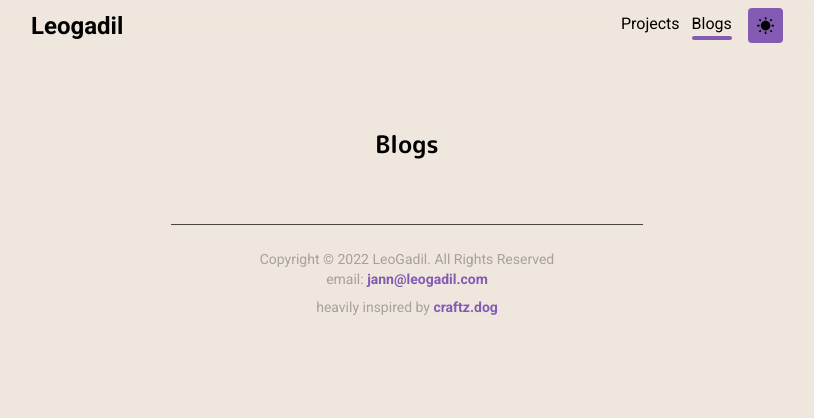
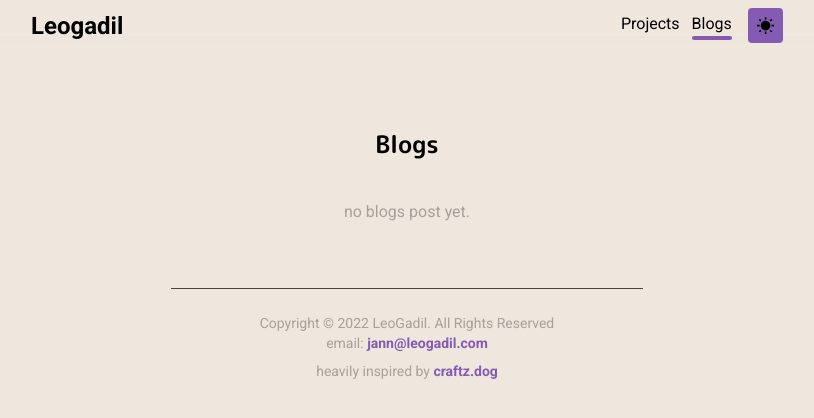
Before and after one commit to leogadil/website, a Next.js app: page /blogs in a window 1280 px wide. Shown: the top 418 px of the page, without its empty margins (233-1047 px from the left). Built offline with nearby package versions, Linux system fonts and the light colour scheme.

Commit message:
added blogs post template

```diff
--- /dev/null
+++ b/components/blogs.tsx
@@ -0,0 +1,61 @@
+import React from 'react'
+
+import Image from './image'
+import AnimateSection from './animatesection'
+
+type IBlogsProps = {
+    delay: number,
+    blogs?: Array<{
+        imglink: string,
+        title: string,
+        description: string
+    }>
+}
+
+const Blogs: React.FC<IBlogsProps> = ({ delay, blogs }) => {
+
+    return (
+        <div className="grid sm:grid-cols-2 gap-6 mb-10 grid-cols-1">
+            {blogs && blogs.length != 0 ? blogs.map((blog, index) => {
+                return (
+                    <BlogsContainer key={index} delay={delay + (index * 0.1)} imglink={blog.imglink} title={blog.title} description={blog.description} />
+                )
+            }) : <AnimateSection delay={delay} className="col-span-2 text-gray-1">no blogs post yet.</AnimateSection>}
+        </div>
+    )
+}
+
+type IBlogsLayoutProps = {
+    children: React.ReactNode
+    delay?: number
+}
+
+const BlogsLayout: React.FC<IBlogsLayoutProps> = ({ children, delay }) => {
+    return (
+        <AnimateSection className="flex flex-col justify-center items-center" delay={delay}>
+            {children}
+        </AnimateSection>
+    )
+}
+
+type IBlogProps = {
+    imglink: string,
+    title?: string,
+    description?: string
+    key: number,
+    delay?: number
+}
+
+const BlogsContainer : React.FC<IBlogProps> = ({imglink, title, description, key, delay }) => {
+    return (
+        <AnimateSection whileHover={{ scale: 1.05 }} key={key} delay={delay} className="w-full h-26 cursor-pointer flex flex-col items-center">
+            <div className="h-26 w-full mb-2">
+                <Image className="sm:h-[130px] w-full" imglink={imglink} title={title} description={description} />
+            </div>
+            <h1 className="font-mplus font-bold">{title}</h1>
+            <span className="text-sm text-center text-gray-1">{description}</span>
+        </AnimateSection>
+    )
+}
+
+export default Blogs
--- a/pages/blogs/index.tsx
+++ b/pages/blogs/index.tsx
@@ -3,17 +3,27 @@ import Head from 'next/head'
 
 import CenterTitle from '../../components/centertitle'
 import Footer from '../../components/footer'
+import Blogs from '../../components/blogs'
 
-const Blogs: NextPage = () => {
+const BlogsPage: NextPage = () => {
+
+    const blogs : Array<{
+            imglink: string,
+            title: string,
+            description: string
+        }> = [
+    ]
+
     return (
         <>
             <Head>
 				<title>Blogs</title>
 			</Head>
             <CenterTitle text="Blogs" delay={0.1} />
-            <Footer delay={0.2}/>
+            <Blogs delay={0.2} blogs={blogs} />
+            <Footer delay={blogs.length != 0 ? (blogs.length * 0.1) + 0.2 : 0.3}/>
         </>
     )
 }
 
-export default Blogs
+export default BlogsPage
```
